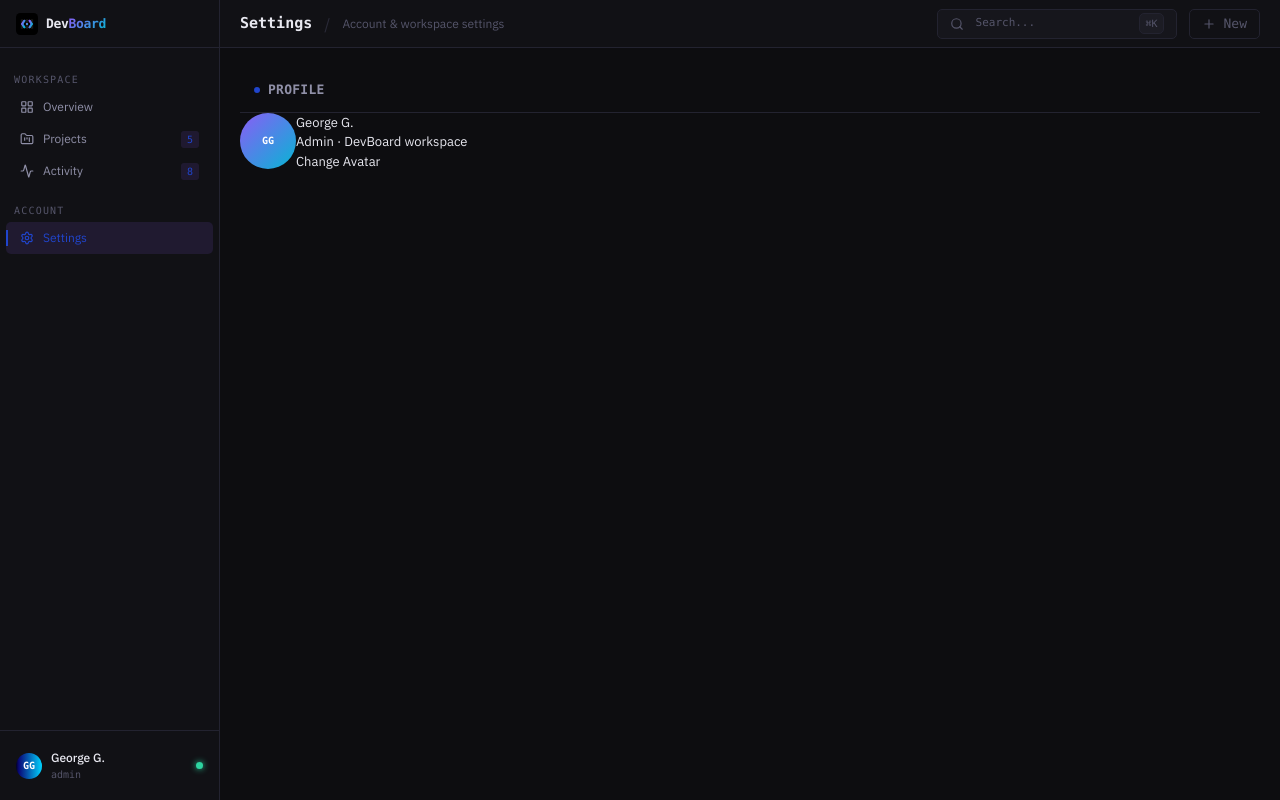
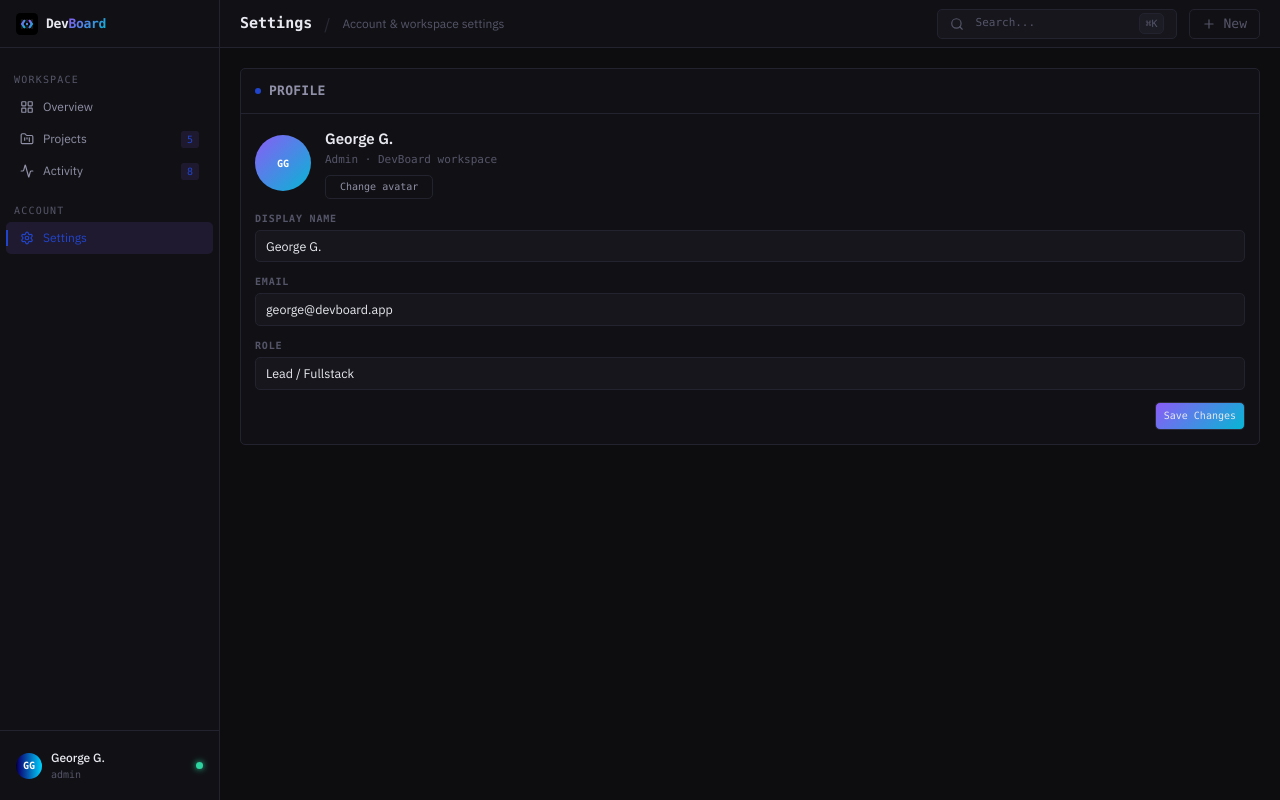
Before and after one commit to georgegoodluck/DevBoard, a Next.js app: page /settings in a window 1280 px wide. Built offline with nearby package versions, Linux system fonts and the light colour scheme.

Commit message:
feat: implement and style profileSettings component

```diff
--- a/components/settings/ProfileSettings.tsx
+++ b/components/settings/ProfileSettings.tsx
@@ -3,10 +3,11 @@ import Avatar from "../ui/Avatar";
 
 export default function ProfileSettings() {
   return (
-    <div>
+    <div className="bg-(--bg1) rounded-(--radius) border border-(--border) overflow-hidden">
       <CardHeader title="Profile" dotColor="var(--accent)" />
+      <div className=" p-3.5 flex flex-col gap-3">
         {/* Avatar Row */}
-      <div className="flex">
+        <div className="flex items-center gap-3.5">
           <Avatar
             initials="GG"
             gradient="linear-gradient(135deg,#8b5cf6,#06b6d4)"
@@ -14,13 +15,39 @@ export default function ProfileSettings() {
           />
 
           <div>
-          <div>George G.</div>
-          <div>Admin &middot; DevBoard workspace</div>
-          <button>Change Avatar</button>
+            <div className="text-[15px] text-(--text1) font-bold mb-0.5">
+              George G.
+            </div>
+            <div className="font-mono text-[11px] text-(--text3) mb-1.5">
+              Admin &middot; DevBoard workspace
+            </div>
+            <button className="px-3.5 h-6 border border-(--border) rounded-(--radius) text-(--text2) hover:text-(--text1) hover:bg-(--bg3) cursor-pointer transition-colors text-[10px] font-mono">
+              Change avatar
+            </button>
           </div>
         </div>
 
         {/* Fields Row */}
+
+        {[
+          { label: "Display Name", value: "George G." },
+          { label: "Email", value: "george@devboard.app" },
+          { label: "Role", value: "Lead / Fullstack" },
+        ].map((field) => (
+          <div key={field.label}>
+            <div className="uppercase text-(--text3) font-mono font-semibold tracking-[0.08em] mb-1 text-[10px]">
+              {field.label}
+            </div>
+            <input
+              defaultValue={field.value}
+              className="w-full bg-(--bg2) border border-(--border) rounded-(--radius) px-2.5 py-1.5 text-[12.5px] text-(--text) outline-none focus:border-(--accent) transition-colors"
+            />
+          </div>
+        ))}
+        <button className="cursor-pointer self-end brand-gradient border border-(--border2) h-7 px-2 rounded-(--radius) font-mono text-(--text1) text-[10px] transition-opacity hover:opacity-90">
+          Save Changes
+        </button>
+      </div>
     </div>
   );
 }
```
Lines whose indentation alone changed are shown as unchanged.
